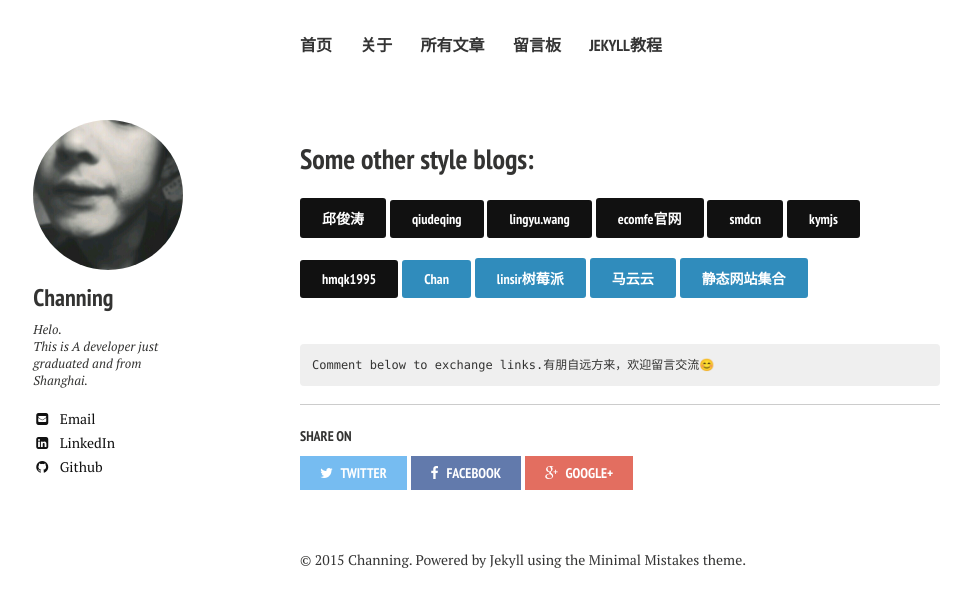
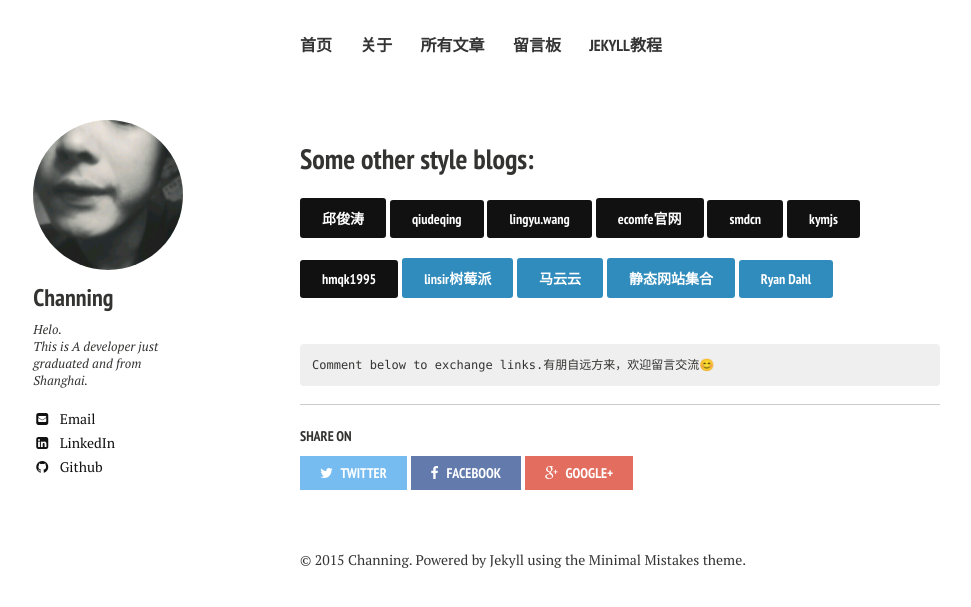
Before and after one commit to jincan39/jincan39.github.io, a Jekyll site: the page built from friends/index.md, in a window 1280 px wide. Shown: the top 607 px of the page, without its empty margins (20-991 px from the left). Built offline with Jekyll 4.4.1, drawn with Linux system fonts in a browser that asks for light colours; nearby versions of some CDN libraries; comment, search, counter and statistics services are not loaded.

Commit message:
Update index.md

```diff
--- a/friends/index.md
+++ b/friends/index.md
@@ -14,11 +14,12 @@ comments: true
 <a markdown="0" target="_blank" href="http://blog.smdcn.net/" class="btn">smdcn</a>
 <a markdown="0" target="_blank" href="http://kymjs.com/" class="btn">kymjs</a>
 <a markdown="0" target="_blank" href="http://hmqk1995.github.io/" class="btn">hmqk1995</a>
-<a markdown="0" target="_blank" href="https://jincan39.github.io" class="btn btn-info">Chan</a>
 <a markdown="0" target="_blank" href="http://linsir.org/" class="btn btn-info">linsir树莓派</a>
 <!--<a markdown="0" target="_blank" href="https://github.com/jptiancai/jptiancai.github.com" class="btn btn-info">静态网站集合</a>-->
 <a markdown="0" target="_blank" href="http://markyun.github.io" class="btn btn-info">马云云</a>
 <a markdown="0" target="_blank" href="https://github.com/jptiancai/jptiancai.github.com" class="btn btn-info">静态网站集合</a>
+<a markdown="0" target="_blank" href="http://tinyclouds.org/" class="btn btn-info">Ryan Dahl</a>
+
 
 {% highlight html %}
 Comment below to exchange links.有朋自远方来，欢迎留言交流😊
```
